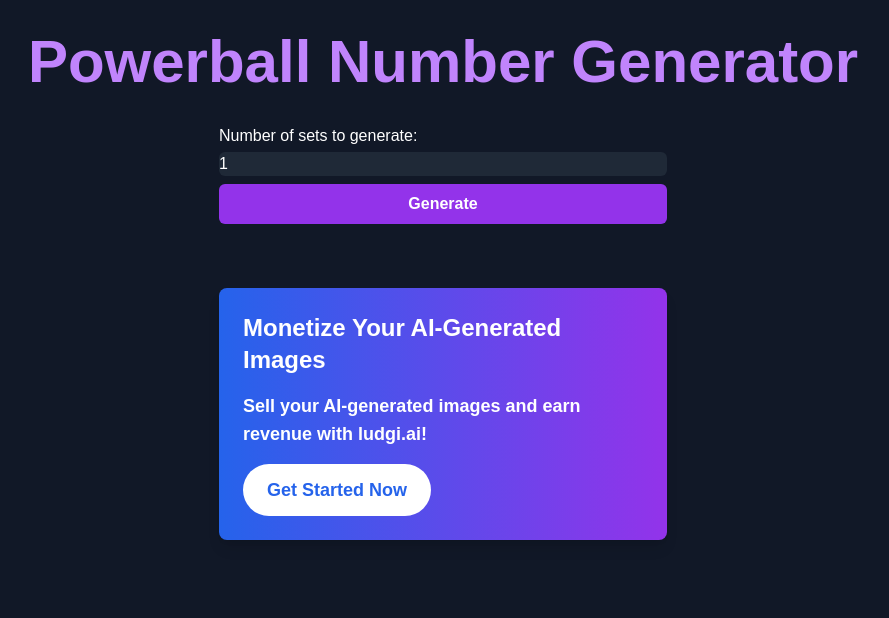
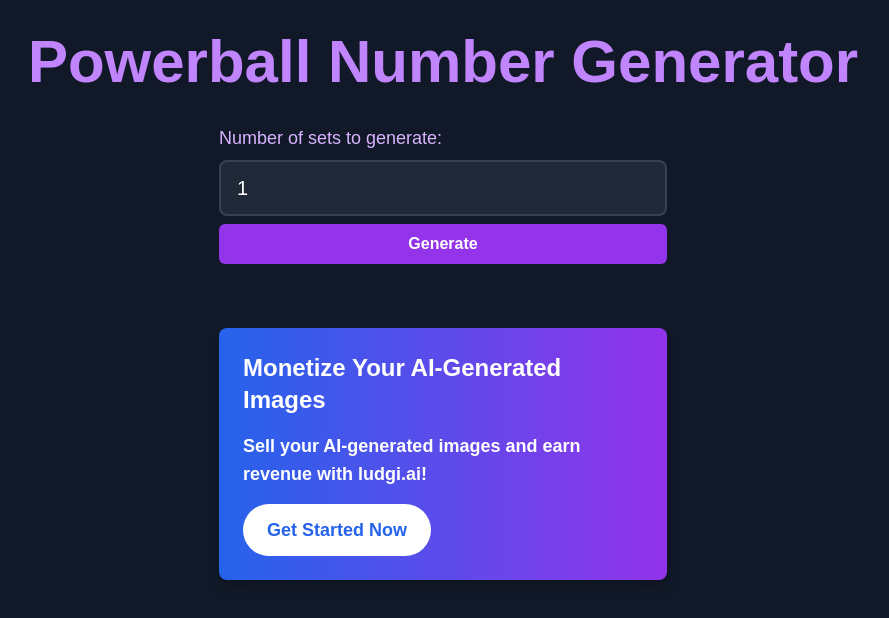
Before and after one commit to nohsangwoo/powerball-number-generator, a Next.js app: page / in a window 1280 px wide. Shown: the top 618 px of the page, without its empty margins (197-1086 px from the left). Built offline with nearby package versions, Linux system fonts and the light colour scheme.

Commit message:
feat: 레이아웃 구축완료

```diff
--- a/src/app/page.tsx
+++ b/src/app/page.tsx
@@ -124,16 +124,18 @@ export default function PowerballGenerator() {
         Powerball Number Generator
       </motion.h1>
       <div className="w-full max-w-md mb-8">
-        <label className="block mb-2">
+        <label className="block mb-2 text-lg font-medium text-purple-300">
           Number of sets to generate:
+        </label>
+        <div className="relative mb-2">
           <input
             type="number"
             value={setCount}
             onChange={(e) => setSetCount(Number(e.target.value))}
             min="1"
-            className="mt-1 block w-full rounded-md bg-gray-800 border-gray-700 text-white focus:border-purple-500 focus:ring focus:ring-purple-500 focus:ring-opacity-50"
+            className="block w-full px-4 py-3 text-xl bg-gray-800 border-2 border-gray-700 rounded-lg text-white placeholder-gray-400 focus:outline-none focus:border-purple-500 focus:ring-2 focus:ring-purple-500 focus:ring-opacity-50 transition duration-200"
           />
-        </label>
+        </div>
         <motion.button
           whileHover={{ scale: 1.05 }}
           whileTap={{ scale: 0.95 }}
```
